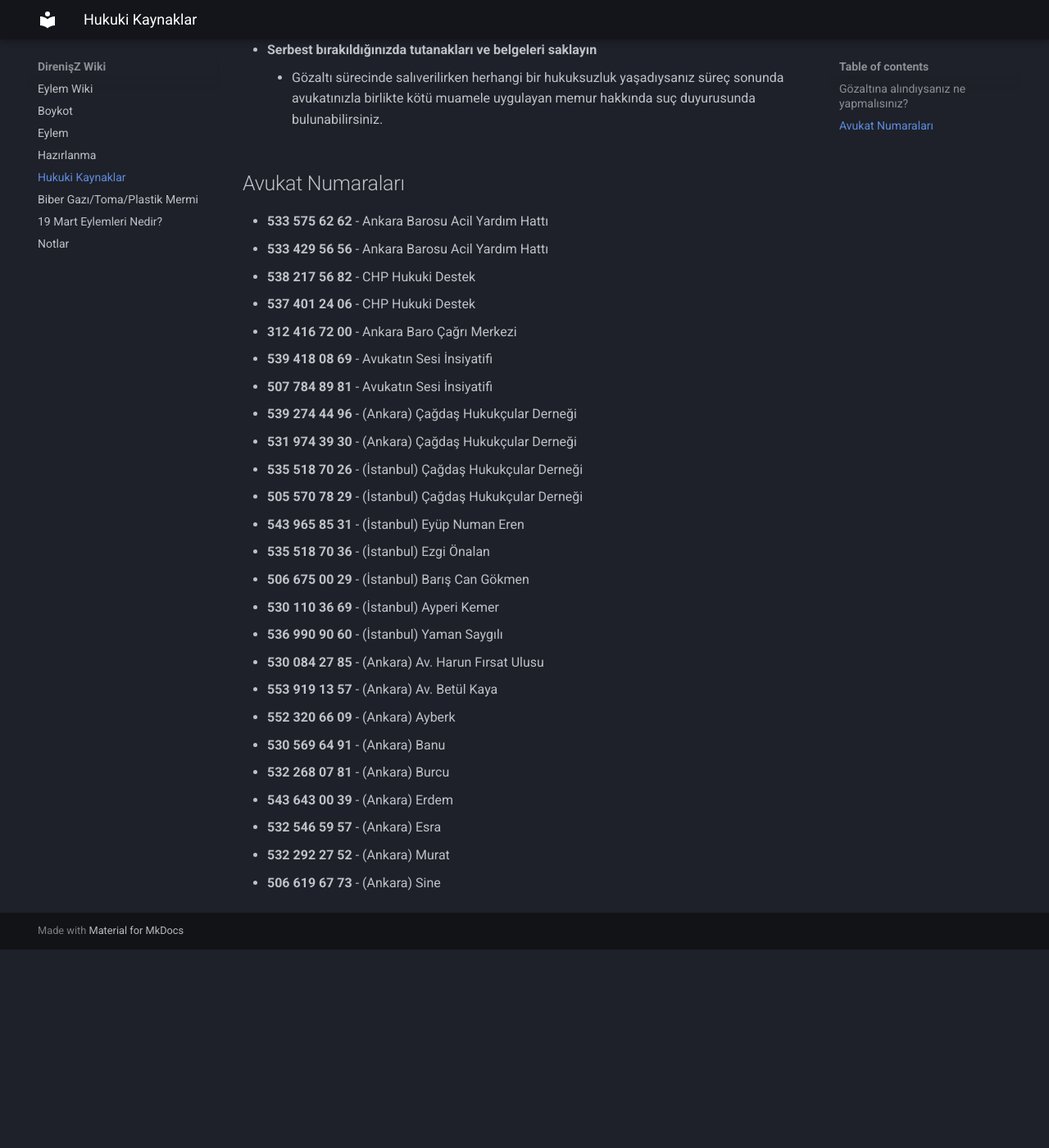
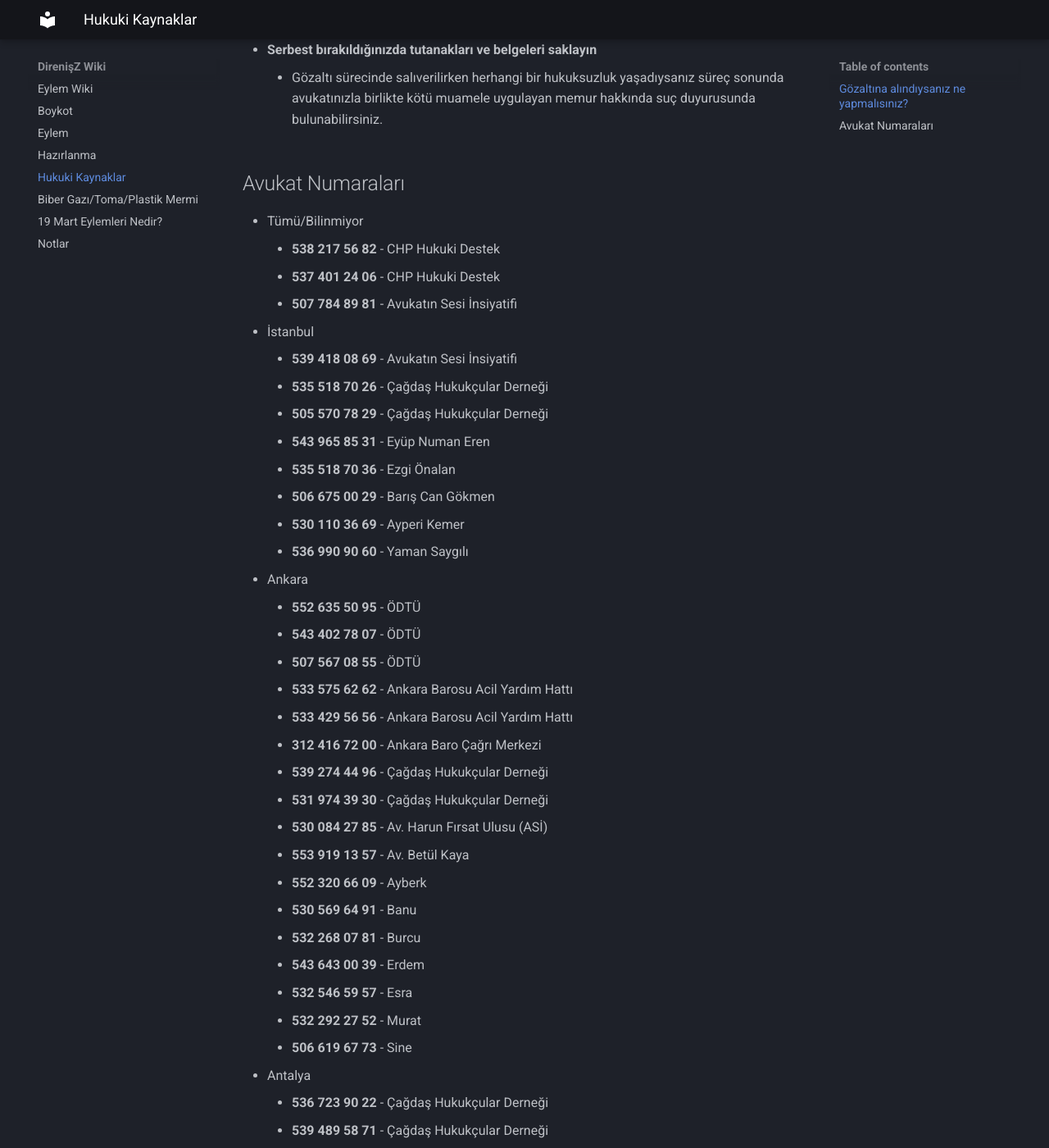
Before and after one commit to DirenisZ/wiki-old, an MkDocs documentation site: the page built from docs/hukuk.md, in a window 1280 px wide and 1400 px high, scrolled down 1376 px. Shown: the whole window at 82% size. Built offline with MkDocs 1.6.1 and Material for MkDocs 9.7.7, drawn with Linux system fonts in a browser that asks for light colours; before the commit the page ends 2534 px from its top, so only the background shows below that; some of the changed text lies outside the part shown.

```diff
--- a/docs/hukuk.md
+++ b/docs/hukuk.md
@@ -25,28 +25,41 @@
 
 ## Avukat Numaraları
 
-- **533 575 62 62** - Ankara Barosu Acil Yardım Hattı
-- **533 429 56 56** - Ankara Barosu Acil Yardım Hattı
-- **538 217 56 82** - CHP Hukuki Destek
-- **537 401 24 06** - CHP Hukuki Destek
-- **312 416 72 00** - Ankara Baro Çağrı Merkezi
-- **539 418 08 69** - Avukatın Sesi İnsiyatifi
-- **507 784 89 81** - Avukatın Sesi İnsiyatifi
-- **539 274 44 96** - (Ankara) Çağdaş Hukukçular Derneği
-- **531 974 39 30** - (Ankara) Çağdaş Hukukçular Derneği
-- **535 518 70 26** - (İstanbul) Çağdaş Hukukçular Derneği
-- **505 570 78 29** - (İstanbul) Çağdaş Hukukçular Derneği
-- **543 965 85 31** - (İstanbul) Eyüp Numan Eren
-- **535 518 70 36** - (İstanbul) Ezgi Önalan
-- **506 675 00 29** - (İstanbul) Barış Can Gökmen
-- **530 110 36 69** - (İstanbul) Ayperi Kemer
-- **536 990 90 60** - (İstanbul) Yaman Saygılı
-- **530 084 27 85** - (Ankara) Av. Harun Fırsat Ulusu
-- **553 919 13 57** - (Ankara) Av. Betül Kaya
-- **552 320 66 09** - (Ankara) Ayberk
-- **530 569 64 91** - (Ankara) Banu
-- **532 268 07 81** - (Ankara) Burcu
-- **543 643 00 39** - (Ankara) Erdem
-- **532 546 59 57** - (Ankara) Esra
-- **532 292 27 52** - (Ankara) Murat
-- **506 619 67 73** - (Ankara) Sine
+- Tümü/Bilinmiyor
+    - **538 217 56 82** - CHP Hukuki Destek
+    - **537 401 24 06** - CHP Hukuki Destek
+    - **507 784 89 81** - Avukatın Sesi İnsiyatifi
+- İstanbul
+    - **539 418 08 69** - Avukatın Sesi İnsiyatifi
+    - **535 518 70 26** - Çağdaş Hukukçular Derneği
+    - **505 570 78 29** - Çağdaş Hukukçular Derneği
+    - **543 965 85 31** - Eyüp Numan Eren
+    - **535 518 70 36** - Ezgi Önalan
+    - **506 675 00 29** - Barış Can Gökmen
+    - **530 110 36 69** - Ayperi Kemer
+    - **536 990 90 60** - Yaman Saygılı
+- Ankara
+    - **552 635 50 95** - ÖDTÜ
+    - **543 402 78 07** - ÖDTÜ
+    - **507 567 08 55** - ÖDTÜ
+    - **533 575 62 62** - Ankara Barosu Acil Yardım Hattı
+    - **533 429 56 56** - Ankara Barosu Acil Yardım Hattı
+    - **312 416 72 00** - Ankara Baro Çağrı Merkezi
+    - **539 274 44 96** - Çağdaş Hukukçular Derneği
+    - **531 974 39 30** - Çağdaş Hukukçular Derneği
+    - **530 084 27 85** - Av. Harun Fırsat Ulusu (ASİ)
+    - **553 919 13 57** - Av. Betül Kaya
+    - **552 320 66 09** - Ayberk
+    - **530 569 64 91** - Banu
+    - **532 268 07 81** - Burcu
+    - **543 643 00 39** - Erdem
+    - **532 546 59 57** - Esra
+    - **532 292 27 52** - Murat
+    - **506 619 67 73** - Sine
+- Antalya
+    - **536 723 90 22** - Çağdaş Hukukçular Derneği
+    - **539 489 58 71** - Çağdaş Hukukçular Derneği
+    - **544 474 54 24** - Çağdaş Hukukçular Derneği
+- Sakarya
+    - **532 377 95 85** - Sakarya Barosu İnsan Hakları Merkezi
+    - **533 034 39 39** - Sakarya Barosu Avukat Hakları Merkezi
```
Also changed, not shown: docs/index.md (+2 -1 lines), docs/notlar.md (+2 -0 lines).
